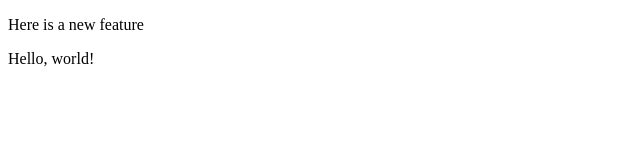
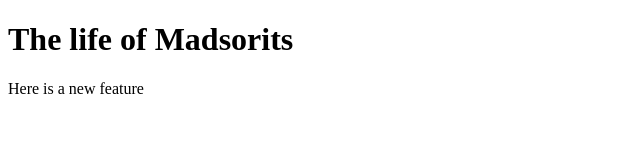
Before and after one commit to madsorits/Lecture1, a plain HTML site: page index.html in a window 1280 px wide. Shown: the whole page, without its empty margins (0-640 px from the left). Drawn offline with Linux system fonts and the light colour scheme.

Commit message:
added headline

```diff
--- a/index.html
+++ b/index.html
@@ -5,9 +5,8 @@
     </head>
     <body>
         <div class="feature">
+            <h1>The life of Madsorits</h1>
             <p>Here is a new feature</p>
         </div>
-        Hello, world!
-
     </body>
 </html>
```
